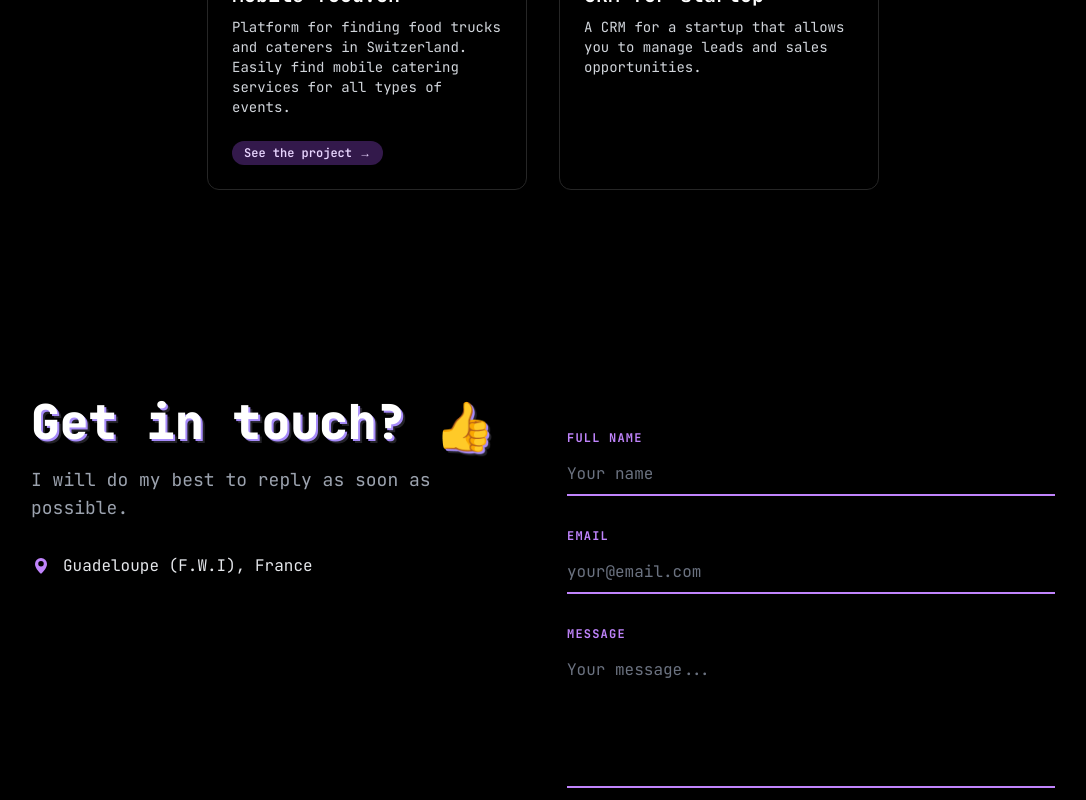
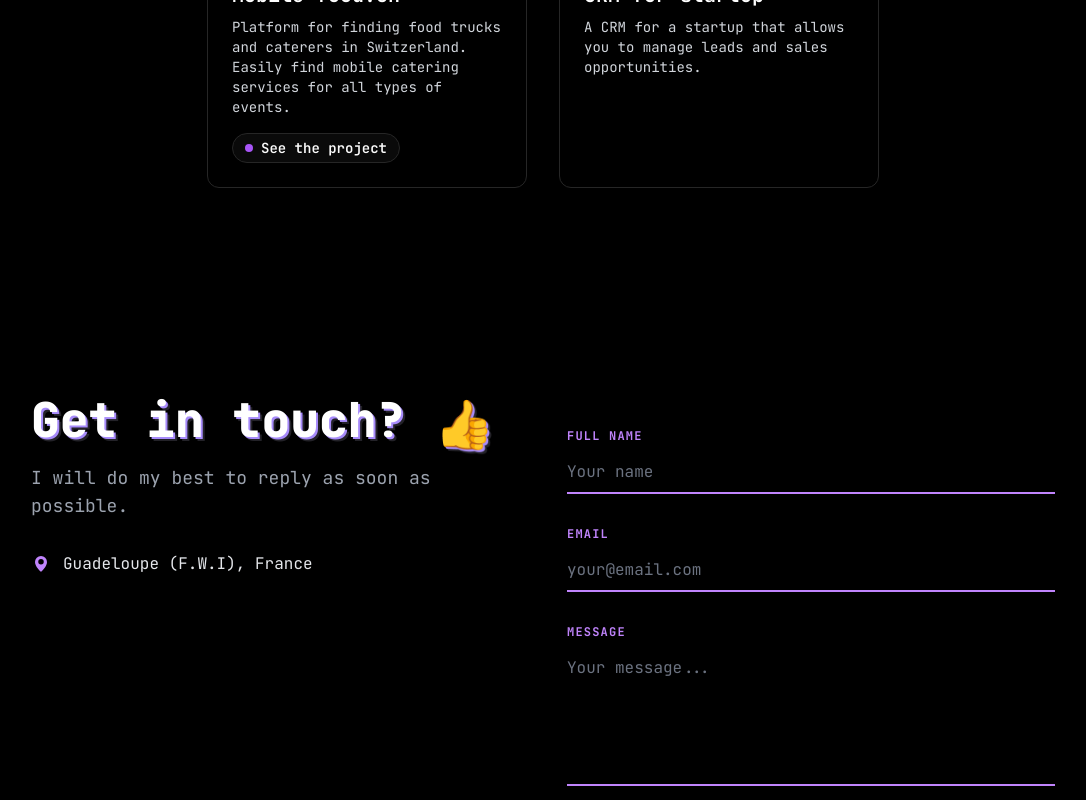
Before and after one commit to Virguiles/portfoliov01, a Next.js app: page / in a window 1280 px wide. Shown: the part 2120-2920 px from the top of the page, without its empty margins (97-1183 px from the left). Built offline with nearby package versions, Linux system fonts and the light colour scheme.

Commit message:
bouton voir projet

```diff
--- a/app/components/Footer.tsx
+++ b/app/components/Footer.tsx
@@ -55,7 +55,7 @@ export default function Footer() {
           </svg>
         </Link>
         <Link
-          href="mailto:contact@virgile.dev"
+          href="mailto:virgilepopote@gmail.com"
           target="_blank"
           rel="noopener noreferrer"
           aria-label="Email"
@@ -69,7 +69,7 @@ export default function Footer() {
         </Link>
       </div>
       <div className="flex flex-col items-center">
-        <span className="text-black dark:text-gray-500 text-sm font-[var(--font-jetbrains-mono)] text-center"> © {annee} This footer is made with {'💜'} by me</span>
+        <span className="text-black dark:text-gray-500 text-sm font-[var(--font-jetbrains-mono)] text-center"> © {annee} This website is made with {'💜'} by me</span>
       </div>
     </footer>
   );
--- a/app/components/Projets.tsx
+++ b/app/components/Projets.tsx
@@ -3,6 +3,7 @@
 import React from "react";
 import Image from "next/image";
 import { useTranslation } from "react-i18next";
+import { InteractiveHoverButton } from "@/components/magicui/interactive-hover-button";
 
 export default function Projets() {
   const { t } = useTranslation();
@@ -11,7 +12,7 @@ export default function Projets() {
     {
       titre: t("projets.items.0.titre"),
       description: t("projets.items.0.description"),
-      lien: "https://mobile-food.ch",
+      lien: "https://www.mobile-food.ch/fr",
       image: "/images/mobile-food-ch.png",
     },
     {
@@ -60,9 +61,9 @@ export default function Projets() {
                   <h3 className="text-xl font-semibold mb-2 text-black dark:text-white">{projet.titre}</h3>
                   <p className="text-black dark:text-gray-300 text-sm mb-4">{projet.description}</p>
                   {isLienValide && (
-                    <span className="inline-block px-3 py-1 rounded-full bg-purple-500/20 text-black dark:bg-purple-500/30 dark:text-purple-200 text-xs font-semibold mt-2 transition-colors duration-200">
-                      {t("projets.voir", "Voir le projet →")}
-                    </span>
+                    <InteractiveHoverButton className="mt-2">
+                      {t("projets.voir", "Voir le projet")}
+                    </InteractiveHoverButton>
                   )}
                 </CardComponent>
               );
--- /dev/null
+++ b/components/magicui/interactive-hover-button.tsx
@@ -0,0 +1,32 @@
+import React from "react";
+import { ArrowRight } from "lucide-react";
+import { cn } from "@/lib/utils";
+
+export const InteractiveHoverButton = React.forwardRef<
+  HTMLButtonElement,
+  React.ButtonHTMLAttributes<HTMLButtonElement>
+>(({ children, className, ...props }, ref) => {
+  return (
+    <button
+      ref={ref}
+      className={cn(
+        "group relative w-auto cursor-pointer overflow-hidden rounded-full border bg-background p-1 px-3 text-center text-sm font-semibold flex items-center justify-center hover:bg-purple-500/30 transition-colors",
+        className,
+      )}
+      {...props}
+    >
+      <div className="flex items-center w-full justify-center">
+        <div className="h-2 w-2 rounded-full bg-purple-500 transition-all duration-300 group-hover:scale-[100.8] group-hover:opacity-30"></div>
+        <span className="inline-block transition-all duration-300 group-hover:translate-x-12 group-hover:opacity-0 ml-2 group-hover:text-purple-500">
+          {children}
+        </span>
+      </div>
+      <div className="absolute top-0 left-0 z-10 flex h-full w-full items-center justify-center gap-1 text-primary-foreground opacity-0 transition-all duration-300 group-hover:translate-x-0 group-hover:opacity-100 bg-background/80 group-hover:bg-purple-500/30 group-hover:text-purple-100">
+        <span className="px-1 group-hover:text-purple-100">{children}</span>
+        <ArrowRight className="w-4 h-4 group-hover:text-purple-100" />
+      </div>
+    </button>
+  );
+});
+
+InteractiveHoverButton.displayName = "InteractiveHoverButton";
--- a/i18n.ts
+++ b/i18n.ts
@@ -48,7 +48,7 @@ const resources = {
       },
       "projets": {
         "title": "Mes Projets",
-        "voir": "Voir le projet →",
+        "voir": "Voir le projet",
         "items": [
           {
             "titre": "Mobile-food.ch",
@@ -126,7 +126,7 @@ const resources = {
       },
       "projets": {
         "title": "My Projects",
-        "voir": "See the project →",
+        "voir": "See the project",
         "items": [
           {
             "titre": "Mobile-food.ch",
```
